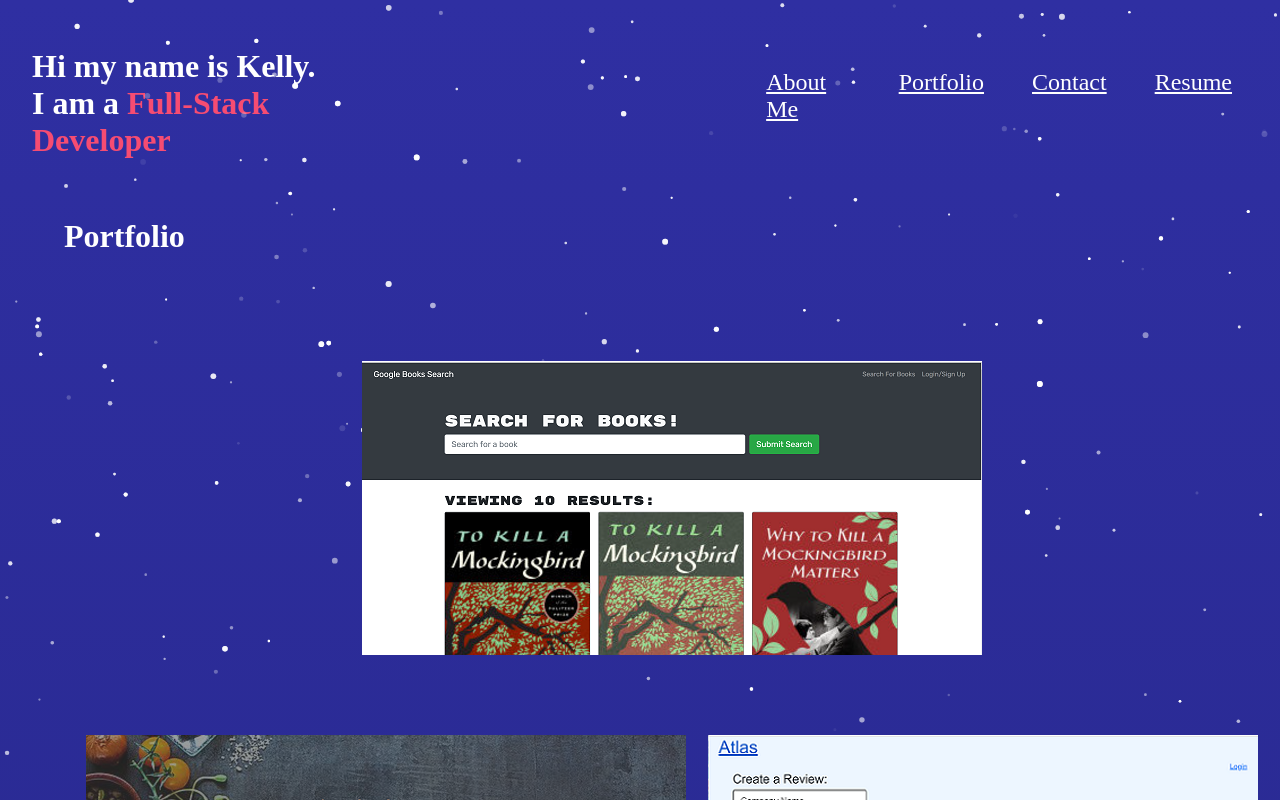
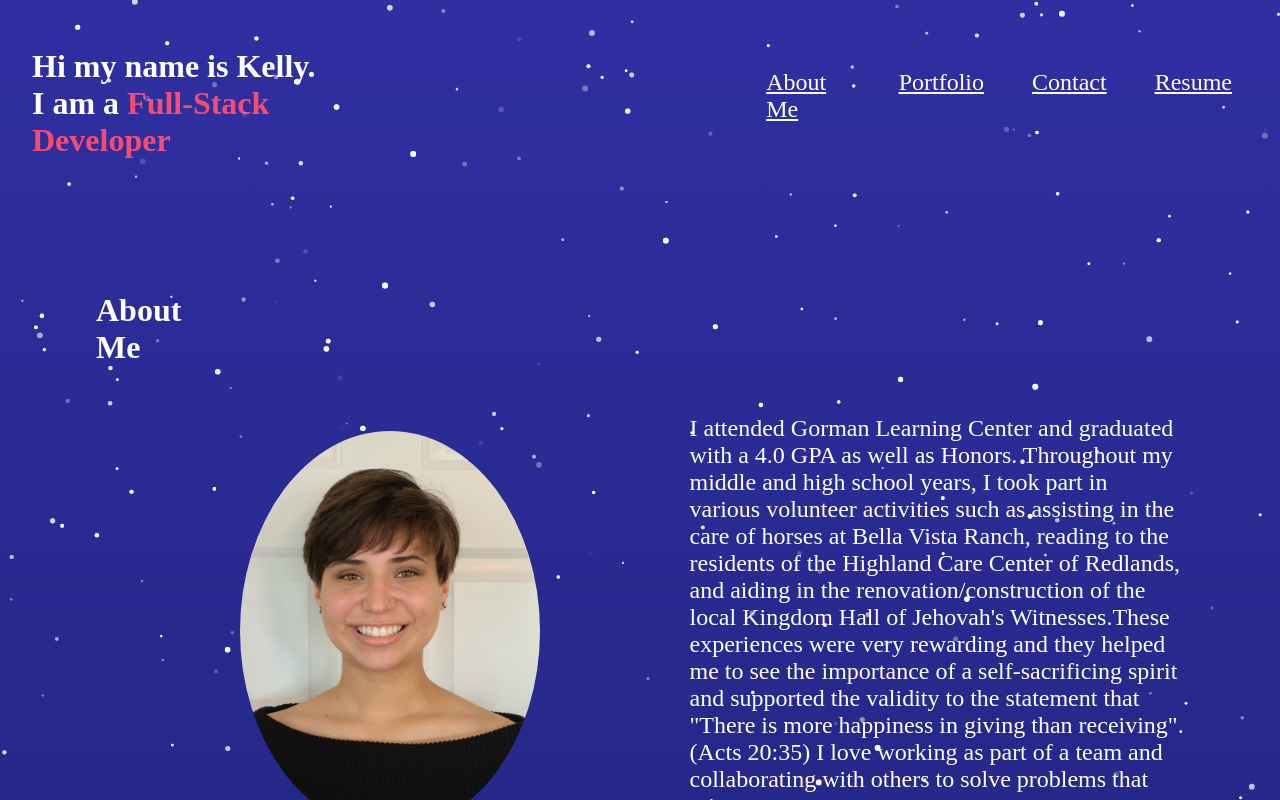
Before and after one commit to Krcano/Kelly-Cano, a React (Create React App) app: page /portfolio in a window 1280 px wide. Shown: the top 800 px of the page. Built offline with nearby package versions, Linux system fonts and the light colour scheme.

Commit message:
went back to using state for routing pages

```diff
--- a/package.json
+++ b/package.json
@@ -2,7 +2,6 @@
   "name": "kelly-cano",
   "version": "0.1.0",
   "private": true,
-  "homepage": "https://Krcano.github.io/Kelly-Cano",
 
   "dependencies": {
     "@testing-library/jest-dom": "^5.16.1",
--- a/src/App.js
+++ b/src/App.js
@@ -4,23 +4,31 @@ import About from "./components/Pages/About";
 import "./app.css";
 import Portfolio from "./components/Pages/Portfolio";
 import Contact from "./components/Pages/Contact";
-import ParticleBackground from "./components/ParticleBackground";
-import { BrowserRouter as Router, Routes, Route } from "react-router-dom";
+import { useState } from "react";
 
 function App() {
+  const [currentPage, setCurrentPage] = useState("aboutMe");
+  const renderPage = () => {
+    if (currentPage === "aboutMe") {
+      return <About />;
+    }
+    if (currentPage === "portfolio") {
+      return <Portfolio />;
+    }
+    if (currentPage === "contact") {
+      return <Contact />;
+    }
+  };
+  const handlePages = (page) => setCurrentPage(page);
+
   return (
-    <Router >
-      <div className="App">
-      <ParticleBackground />
-      <Header />
-      <Routes>
-        <Route path="/" element={<About/>} />
-        <Route path="/portfolio" element={<Portfolio/>} />
-        <Route path="/contact" element={<Contact/>} />
-      </Routes>
+    <div className="App">
+      <Header currentPage={currentPage} handlePages={handlePages} />
+
+      {renderPage()}
+
       <Footer className="App" />
-      </div>
-    </Router>
+    </div>
   );
 }
 
--- a/src/components/Header.js
+++ b/src/components/Header.js
@@ -1,18 +1,14 @@
 import React from "react";
 import Navigation from "./Navigation";
 
-const Header = ({ currentTab }) => {
+const Header = ({ currentPage, handlePages, currentTab }) => {
   return (
     <div className="headerContainer">
       <h1 className="headerH1">
         Hi my name is Kelly.
         <br /> I am a <span className="span">Full-Stack Developer</span>
       </h1>
-      <Navigation
-      // currentPage={currentPage}
-      currentTab={currentTab}
-      // handlePages={handlePages}
-       />
+      <Navigation currentPage={currentPage} currentTab={currentTab} handlePages={handlePages} />
     </div>
   );
 };
--- a/src/components/Navigation.js
+++ b/src/components/Navigation.js
@@ -1,48 +1,41 @@
 import { useState } from "react";
-import { Link } from "react-router-dom";
-// import ParticleBackground from "./ParticleBackground";
-const Navigation = () => {
-  const [currentTab, setCurrentTab] = useState("");
+import ParticleBackground from "./ParticleBackground";
+const Navigation = ({ handlePages }) => {
+  const [currentTab, setCurrentTab] = useState('')
 
   return (
     <ul className="navbar">
-      {/* <ParticleBackground /> */}
+      <ParticleBackground/>
       <li>
-        <Link
-          to="/"
-          // href="#aboutMe"
-          className={currentTab === "/" ? "active" : "navbarA"}
-          onClick={() => {
-            setCurrentTab("/");
-          }}
+        <a
+          href="#aboutMe"
+          className={currentTab === 'aboutMe' ? 'active'  :"navbarA"}
+          onClick={() =>{ handlePages("aboutMe")
+        setCurrentTab('aboutMe')}}
         >
           About Me
-        </Link>
+        </a>
       </li>
       <li>
-        <Link
-          to="/portfolio"
-          className={currentTab === "portfolio" ? "active" : "navbarA"}
-          // href="#portfolio"
-          onClick={() => {
-            setCurrentTab("portfolio");
-          }}
+        <a
+          className={currentTab === 'portfolio' ? 'active' :"navbarA"}
+          href="#portfolio"
+          onClick={() => {handlePages("portfolio")
+        setCurrentTab('portfolio')}}
         >
           Portfolio
-        </Link>
+        </a>
       </li>
 
       <li>
-        <Link
-          to="/contact"
-          className={currentTab === "contact" ? "active" : "navbarA"}
-          // href="#contact"
-          onClick={() => {
-            setCurrentTab("contact");
-          }}
+        <a
+          className={currentTab === 'contact' ? 'active'  :"navbarA"}
+          href="#contact"
+          onClick={() =>{ handlePages("contact")
+          setCurrentTab('contact')}}
         >
           Contact
-        </Link>
+        </a>
       </li>
 
       <li>
```
